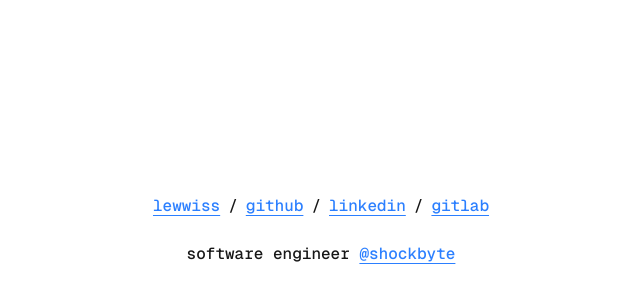
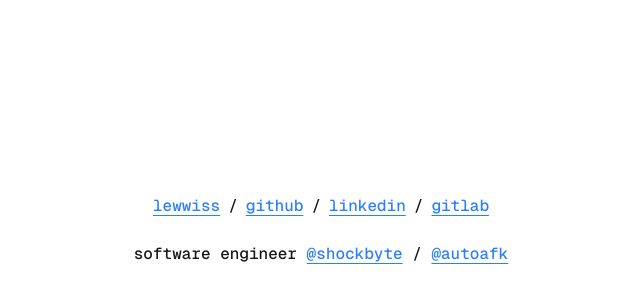
Before and after one commit to Lewwiss/portfolio, a Next.js app: page / in a window 1280 px wide. Shown: the part 170-470 px from the top of the page, without its empty margins (319-959 px from the left). Built offline with nearby package versions, Linux system fonts and the light colour scheme.

Commit message:
Update page.tsx

```diff
--- a/app/page.tsx
+++ b/app/page.tsx
@@ -29,6 +29,9 @@
           software engineer{" "}
           <a href="https://shockbyte.com" target="_blank" className="text-blue-500 underline underline-offset-4">
             @shockbyte
+          </a>{" "}<span>/</span>{" "}
+          <a href="https://autoafk.com" target="_blank" className="text-blue-500 underline underline-offset-4">
+            @autoafk
           </a>
         </p>
       </main>
```
